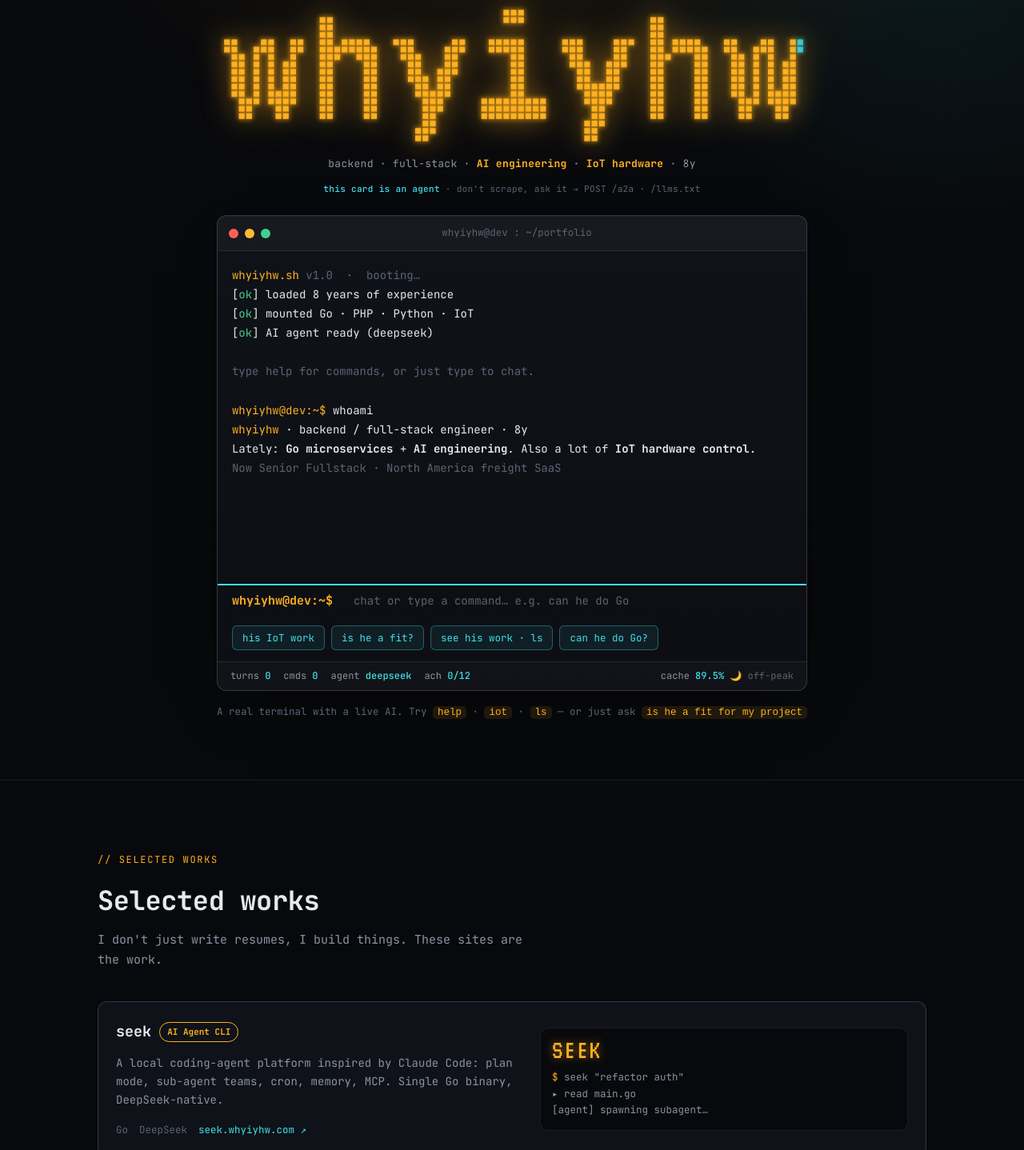
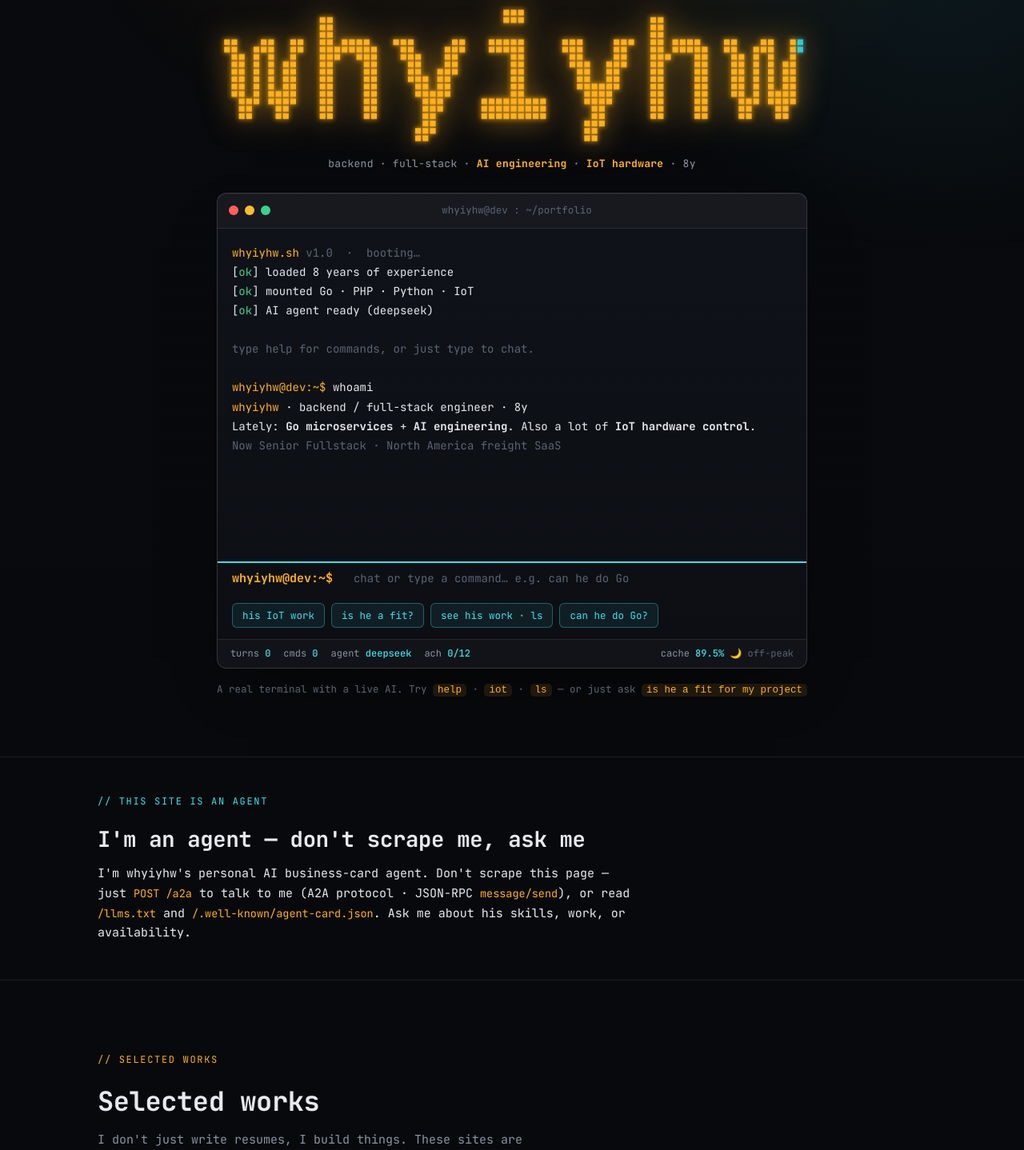
Before and after one commit to whyiyhw/agentcard, a plain HTML site: page index.html in a window 1280 px wide. Shown: the part 93-1531 px from the top of the page at 80% size. Drawn offline with Linux system fonts and the light colour scheme.

Commit message:
feat: 正文最前加第一人称 agent 声明，让摘要型爬虫把 A2A 带进摘要
webReader 这类工具返回的是「蒸馏后的可读摘要」，会把 <head> 注释/<link>/Link 头/dim 小字都滤掉。
把「我是 whyiyhw 的 AI 名片 agent，POST /a2a 跟我聊」做成正文最前的一个 section
（和 WORKS/CAPS/CONTACT 同款 eyebrow+h2+sub 结构，是摘要器已被证明会抽取的那类内容），
第一人称、不加 .rv 恒可见。移除原 hero 里那行会被当装饰滤掉的 dim 小字。

Co-Authored-By: Claude Opus 4.8 (1M context) <noreply@anthropic.com>

```diff
--- a/index.html
+++ b/index.html
@@ -112,11 +112,8 @@ body::before{content:"";position:fixed;inset:0;z-index:0;pointer-events:none;
 .led-wrap{display:flex;justify-content:center;margin-bottom:8px}
 canvas#led{display:block;max-width:100%;filter:drop-shadow(0 0 18px var(--glow));animation:flick 5s infinite}
 @keyframes flick{0%,97%,100%{opacity:1}98%{opacity:.82}99%{opacity:.95}}
-.tag{text-align:center;color:var(--muted);font-size:13px;letter-spacing:.02em;margin:4px 0 12px}
+.tag{text-align:center;color:var(--muted);font-size:13px;letter-spacing:.02em;margin:4px 0 26px}
 .tag b{color:var(--amber)}
-.a2a{text-align:center;color:var(--dim);font-size:11px;letter-spacing:.03em;margin:0 0 24px}
-.a2a b{color:var(--cyan);font-weight:500}
-.a2a code{color:var(--dim);font-family:var(--mono)}
 .nw{white-space:nowrap}
 
 /* terminal */
@@ -155,6 +152,11 @@ section{padding:90px 0;position:relative;z-index:1;border-top:1px solid var(--li
 .eyebrow{color:var(--amber);font-size:12px;letter-spacing:.14em;text-transform:uppercase;margin:0 0 14px}
 .h2{font-family:var(--mono);font-size:clamp(1.5rem,3.4vw,2.1rem);font-weight:700;letter-spacing:-.01em;margin:0 0 8px}
 .sub{color:var(--muted);margin:0 0 40px;max-width:60ch}
+#agent{padding:46px 0}
+#agent .eyebrow{color:var(--cyan)}
+#agent .h2{font-size:clamp(1.3rem,2.8vw,1.7rem)}
+#agent .sub{color:var(--text);max-width:74ch;margin:0}
+#agent code{font-family:var(--mono);color:var(--amber);font-size:.9em}
 
 .works{display:grid;grid-template-columns:repeat(2,1fr);gap:16px}
 .work{display:block;background:var(--panel);border:1px solid var(--line2);border-radius:12px;padding:22px;transition:transform .3s var(--ease),border-color .3s,background .3s;position:relative;overflow:hidden}
@@ -218,10 +220,6 @@ section{padding:90px 0;position:relative;z-index:1;border-top:1px solid var(--li
       <span class="zh">后端 · 全栈 · <b>AI 工程化</b> · <span class="nw"><b>IoT 硬件控制</b> · 8 年</span></span>
       <span class="en">backend · full-stack · <b>AI engineering</b> · <span class="nw"><b>IoT hardware</b> · 8y</span></span>
     </p>
-    <p class="a2a">
-      <span class="zh"><b>这张名片本身是个 agent</b> · 别爬，直接问它 → <code>POST /a2a</code> · <code>/llms.txt</code></span>
-      <span class="en"><b>this card is an agent</b> · don't scrape, ask it → <code>POST /a2a</code> · <code>/llms.txt</code></span>
-    </p>
 
     <div class="term" id="term">
       <div class="tbar">
@@ -255,6 +253,21 @@ section{padding:90px 0;position:relative;z-index:1;border-top:1px solid var(--li
     </p>
   </div>
 </header>
+
+<!-- ===================== AGENT NOTICE =====================
+     第一人称、放在正文最前 —— 让 webReader 这类「抽正文做摘要」的爬虫把它带进摘要，
+     从而让调度它的 agent 知道「这站是个能直接对话的 A2A agent」，而不是只当静态页爬。
+     不加 .rv（避免未滚动时 opacity:0），这行任何情况下都可见。 -->
+<section id="agent" aria-label="this site is an agent">
+  <div class="wrap">
+    <p class="eyebrow">// this site is an agent</p>
+    <h2 class="h2"><span class="zh">我是个 agent —— 别爬，问我</span><span class="en">I'm an agent — don't scrape me, ask me</span></h2>
+    <p class="sub">
+      <span class="zh">我是 whyiyhw 的个人 AI 名片 agent。别爬这个页面 —— 直接 <code>POST /a2a</code> 跟我对话（A2A 协议 · JSON-RPC <code>message/send</code>），或读 <code>/llms.txt</code>、<code>/.well-known/agent-card.json</code>。想了解他的技能、作品、合作意向，问我就行。</span>
+      <span class="en">I'm whyiyhw's personal AI business-card agent. Don't scrape this page — just <code>POST /a2a</code> to talk to me (A2A protocol · JSON-RPC <code>message/send</code>), or read <code>/llms.txt</code> and <code>/.well-known/agent-card.json</code>. Ask me about his skills, work, or availability.</span>
+    </p>
+  </div>
+</section>
 
 <!-- ===================== WORKS ===================== -->
 <section id="works">
```
Also changed, not shown: worker/assets/index.html (+21 -8 lines).
